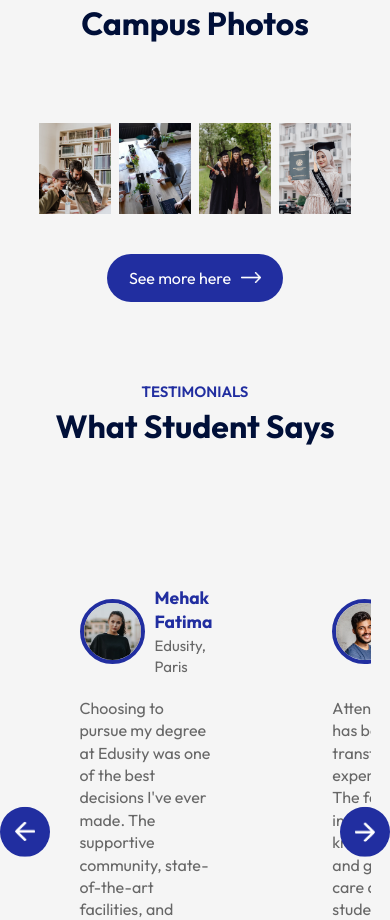
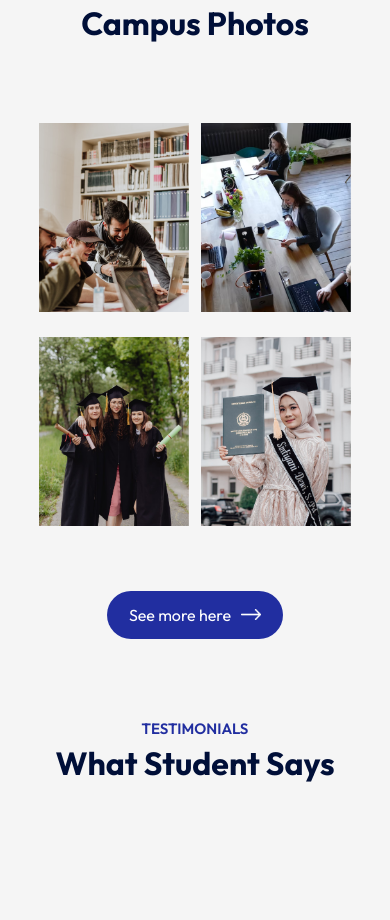
Before and after one commit to MehakRauf/Edusity, a React (Create React App) app: page / in a window 390 px wide. Shown: the part 3080-4000 px from the top of the page. Built offline with nearby package versions, Linux system fonts and the light colour scheme.

Commit message:
made the campus section responsive

```diff
--- a/src/components/campus/Campus.css
+++ b/src/components/campus/Campus.css
@@ -14,3 +14,13 @@
 .gallery img{
     width: 23%;
 }
+
+@media(max-width: 800px){
+    .gallery{
+        flex-wrap: wrap;
+    }
+    .gallery img{
+        width: 48%;
+        margin-bottom: 25px;
+    }
+}
```
